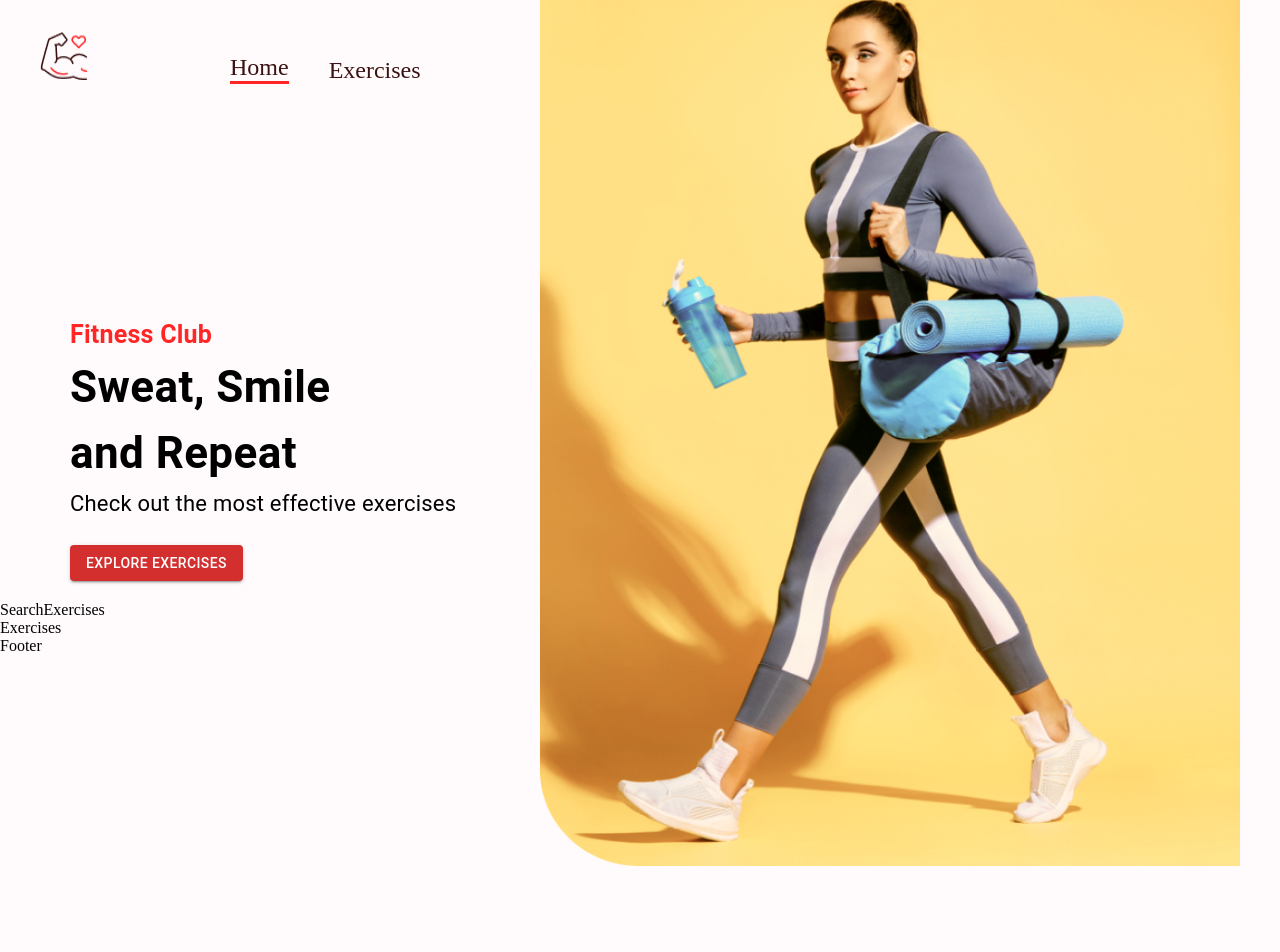
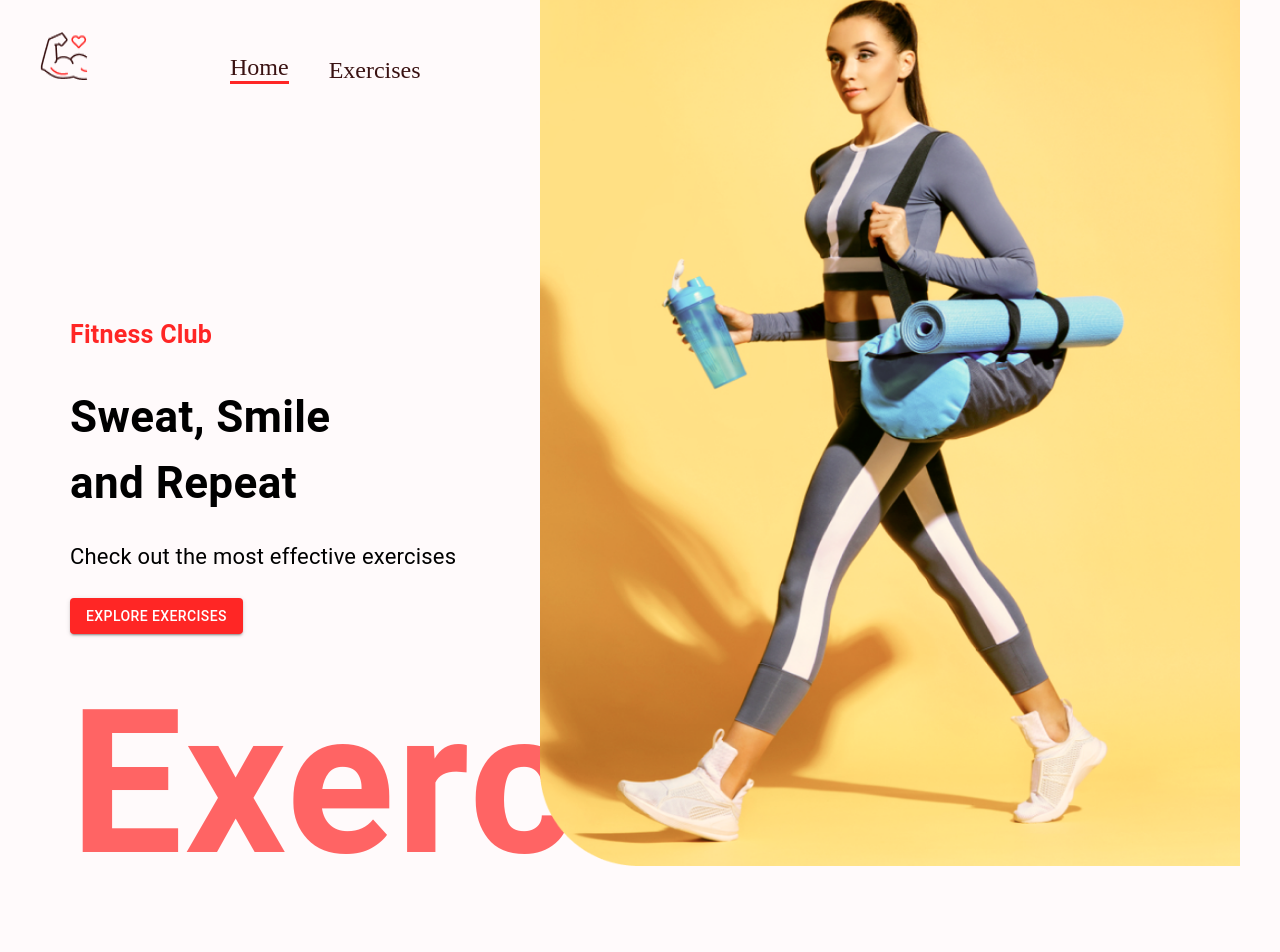
Before and after one commit to IlyaKrapivnoy/fitness_app, a React (Create React App) app: page / in a window 1280 px wide. Shown: the top 952 px of the page. Before the commit the page ends 866 px from the top, so only its background shows below. Built offline with nearby package versions, Linux system fonts and the light colour scheme.

Commit message:
style fixes

```diff
--- a/src/components/HeroBanner.jsx
+++ b/src/components/HeroBanner.jsx
@@ -1,5 +1,5 @@
 import React from "react";
-import { Box, Stack, Typography, Button } from "@mui/material";
+import { Box, Typography, Button } from "@mui/material";
 import HeroBannerImage from "../assets/images/banner.png";
 
 const HeroBanner = () => {
@@ -18,6 +18,8 @@ const HeroBanner = () => {
       <Typography
         fontWeight={700}
         sx={{ fontSize: { lg: "44px", xs: "40px" } }}
+        mb="23px"
+        mt="30px"
       >
         Sweat, Smile
         <br />
@@ -26,9 +28,25 @@ const HeroBanner = () => {
       <Typography fontSize="22px" lineHeight="35px" mb={3}>
         Check out the most effective exercises
       </Typography>
-      <Button variant="contained" color="error" href="#exercises">
+      <Button
+        variant="contained"
+        color="error"
+        href="#exercises"
+        sx={{ background: "#ff2625" }}
+      >
         Explore Exercises
       </Button>
+      <Typography
+        fontWeight={600}
+        color="#FF2625"
+        sx={{
+          opacity: "0.7",
+          display: { lg: "block", xs: "none" },
+          fontSize: "200px",
+        }}
+      >
+        Exercise
+      </Typography>
       <img
         src={HeroBannerImage}
         alt="hero-banner"
```
